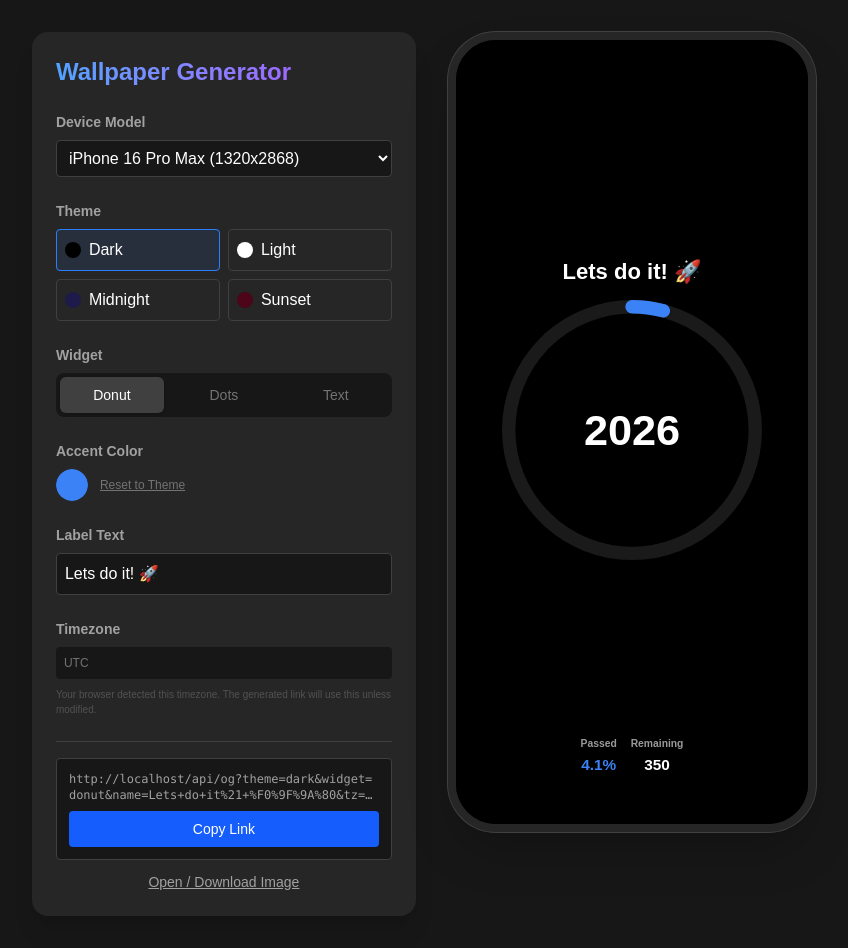
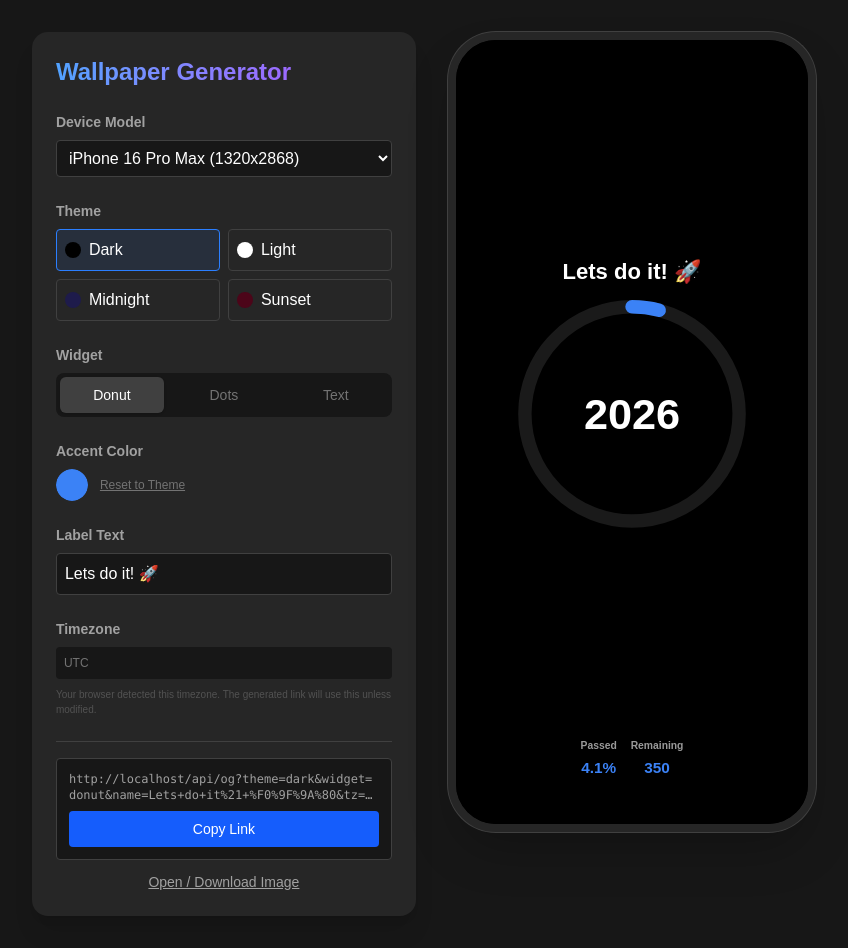
Before and after one commit to stdeepak22/wallpaper-generator, a Next.js app: page / in a window 1280 px wide. Shown: the whole page, without its empty margins (216-1064 px from the left). Built offline with nearby package versions, Linux system fonts and the light colour scheme.

Commit message:
more width for dots, but 80% for donut and otherspacing

```diff
--- a/app/components/WallpaperLayout.tsx
+++ b/app/components/WallpaperLayout.tsx
@@ -69,7 +69,7 @@ export function WallpaperLayout({ config, model }: { config: WallpaperConfig, mo
                 padding: '20px 0'
             }}>
                 {config.widget === 'donut' && (
-                    <DonutWidget progress={progress} color={activeColor} size={s.widgetSize} textSize={s.widgetTextSize} strokeWidth={s.donutStroke} />
+                    <DonutWidget progress={progress} color={activeColor} size={s.widgetSize * 0.80} textSize={s.widgetTextSize} strokeWidth={s.donutStroke} />
                 )}
                 {config.widget === 'dots' && (
                     <DotsWidget progress={progress} color={activeColor} muted={theme.text} width={s.widgetSize} dotSize={s.dotSize} gap={s.dotGap} />
@@ -85,14 +85,20 @@ export function WallpaperLayout({ config, model }: { config: WallpaperConfig, mo
                 width: '100%',
                 fontSize: `${s.statSize}px`,
                 fontWeight: 'bold',
-                marginBottom: '120px'
+                marginBottom: '110px'
             }}>
                 <div style={{
                     display: 'flex',
                     flexDirection: 'column',
                     alignItems: 'center'
                 }}>
-                    <span style={{ fontSize: `${s.subHeaderSize}px`, opacity: 0.6, marginBottom: '8px' }}>Passed</span>
+                    <span style={{
+                        fontSize: `${s.subHeaderSize}px`,
+                        opacity: 0.6,
+                        marginBottom: '8px'
+                    }}>
+                        Passed
+                    </span>
                     <span style={{ color: activeColor }}>{progress.percentage}%</span>
                 </div>
                 <div style={{ width: '50px' }}></div>
@@ -101,8 +107,14 @@ export function WallpaperLayout({ config, model }: { config: WallpaperConfig, mo
                     flexDirection: 'column',
                     alignItems: 'center'
                 }}>
-                    <span style={{ fontSize: `${s.subHeaderSize}px`, opacity: 0.6, marginBottom: '8px' }}>Remaining</span>
-                    <span>{progress.daysLeft}</span>
+                    <span style={{
+                        fontSize: `${s.subHeaderSize}px`,
+                        opacity: 0.6,
+                        marginBottom: '8px'
+                    }}>
+                        Remaining
+                    </span>
+                    <span style={{ color: activeColor }}>{progress.daysLeft}</span>
                 </div>
             </div>
         </div>
@@ -147,8 +159,18 @@ function DonutWidget({ progress, color, size, textSize, strokeWidth }: { progres
                     transform={`rotate(-90 ${center} ${center})`}
                 />
             </svg>
-            <div style={{ position: 'absolute', display: 'flex', flexDirection: 'column', alignItems: 'center' }}>
-                <span style={{ fontSize: `${textSize}px`, fontWeight: 'bold' }}>{progress.year}</span>
+            <div style={{
+                position: 'absolute',
+                display: 'flex',
+                flexDirection: 'column',
+                alignItems: 'center'
+            }}>
+                <span style={{
+                    fontSize: `${textSize}px`,
+                    fontWeight: 'bold'
+                }}>
+                    {progress.year}
+                </span>
             </div>
         </div>
     );
@@ -183,11 +205,27 @@ function DotsWidget({ progress, color, muted, width, dotSize, gap }: { progress:
 
 function TextWidget({ progress, color, textSize, labelSize }: { progress: any, color: string, textSize: number, labelSize: number }) {
     return (
-        <div style={{ display: 'flex', flexDirection: 'column', alignItems: 'center', textAlign: 'center' }}>
-            <span style={{ fontSize: `${textSize}px`, fontWeight: 900, lineHeight: 1, color: color }}>
+        <div style={{
+            display: 'flex',
+            flexDirection: 'column',
+            alignItems: 'center',
+            textAlign: 'center',
+            marginTop: '25%'
+        }}>
+            <span style={{
+                fontSize: `${textSize}px`,
+                fontWeight: 900,
+                lineHeight: 1,
+                color: color
+            }}>
                 {progress.daysLeft}
             </span>
-            <span style={{ fontSize: `${labelSize}px`, marginTop: '20px' }}>DAYS LEFT</span>
+            <span style={{
+                fontSize: `${labelSize}px`,
+                marginTop: '20px'
+            }}>
+                DAYS LEFT
+            </span>
         </div>
     );
 }
--- a/app/lib/config.ts
+++ b/app/lib/config.ts
@@ -56,7 +56,7 @@ const DEVICE_STYLES = [{
   height: deviceHeight.h2340,
   styles: {
     headerSize: 65, subHeaderSize: 30, statSize: 46,
-    widgetSize: 750, widgetTextSize: 120, widgetLabelSize: 48,
+    widgetSize: 840, widgetTextSize: 120, widgetLabelSize: 48,
     donutStroke: 40, dotSize: 30, dotGap: 18
   },
 },
@@ -65,18 +65,17 @@ const DEVICE_STYLES = [{
   height: deviceHeight.h2556,
   styles: {
     headerSize: 71, subHeaderSize: 32, statSize: 50,
-    widgetSize: 790, widgetTextSize: 130, widgetLabelSize: 52,
-    donutStroke: 44, dotSize: 30, dotGap: 20
+    widgetSize: 939, widgetTextSize: 130, widgetLabelSize: 52,
+    donutStroke: 44, dotSize: 33, dotGap: 20
   },
 },
-
 {
   width: deviceWidth.w1206,
   height: deviceHeight.h2622,
   styles: {
     headerSize: 72, subHeaderSize: 34, statSize: 52,
-    widgetSize: 870, widgetTextSize: 145, widgetLabelSize: 57,
-    donutStroke: 48, dotSize: 33, dotGap: 22
+    widgetSize: 966, widgetTextSize: 145, widgetLabelSize: 57,
+    donutStroke: 48, dotSize: 34, dotGap: 22
   },
 },
 {
@@ -84,8 +83,8 @@ const DEVICE_STYLES = [{
   height: deviceHeight.h2796,
   styles: {
     headerSize: 77, subHeaderSize: 36, statSize: 54,
-    widgetSize: 870, widgetTextSize: 145, widgetLabelSize: 57,
-    donutStroke: 48, dotSize: 33, dotGap: 22
+    widgetSize: 1050, widgetTextSize: 145, widgetLabelSize: 57,
+    donutStroke: 48, dotSize: 38, dotGap: 23
   },
 },
 {
@@ -93,8 +92,8 @@ const DEVICE_STYLES = [{
   height: deviceHeight.h2868,
   styles: {
     headerSize: 79, subHeaderSize: 37, statSize: 55,
-    widgetSize: 980, widgetTextSize: 155, widgetLabelSize: 60,
-    donutStroke: 48, dotSize: 37, dotGap: 25
+    widgetSize: 1080, widgetTextSize: 155, widgetLabelSize: 60,
+    donutStroke: 48, dotSize: 39, dotGap: 25
   },
 },
 ];
```
